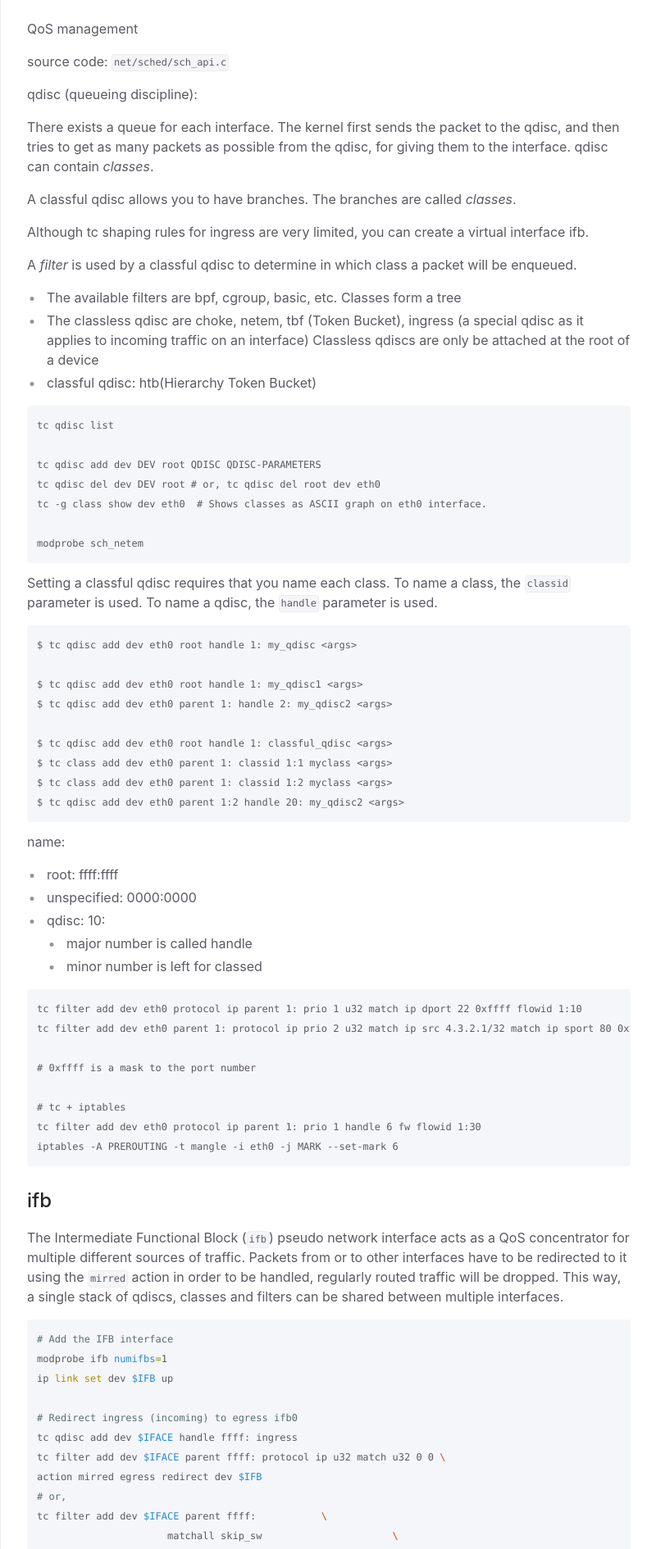
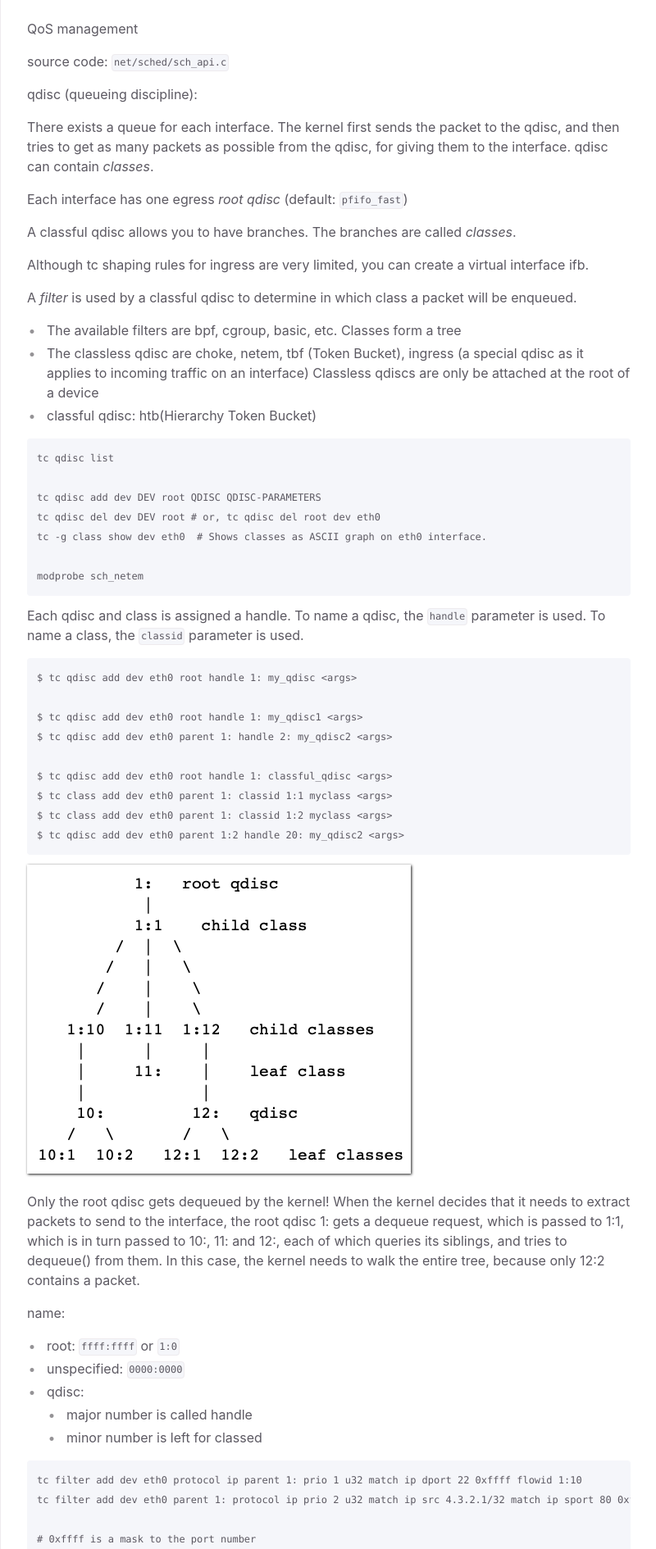
Before and after one commit to wongsingfo/comp-sys, a Jekyll site: the page built from docs/net/iproute2.md, in a window 1280 px wide. Shown: the part 1513-3403 px from the top of the page at 82% size, without its empty margins (371-1171 px from the left). Built offline with Jekyll 4.4.1, drawn with Linux system fonts in a browser that asks for light colours.

Commit message:
[update]

````diff
--- a/docs/net/iproute2.md
+++ b/docs/net/iproute2.md
@@ -74,6 +74,8 @@ qdisc (queueing discipline):
 
 There exists a queue for each interface. The kernel first sends the packet to the qdisc, and then tries to get as many packets as possible from the qdisc, for giving them to the interface. qdisc can contain *classes*.
 
+Each interface has one egress *root qdisc* (default: `pfifo_fast`)
+
 A classful qdisc allows you to have branches. The branches are called *classes*.
 
 Although tc shaping rules for ingress are very limited, you can create a virtual interface ifb.
@@ -96,7 +98,7 @@ tc -g class show dev eth0  # Shows classes as ASCII graph on eth0 interface.
 modprobe sch_netem
 ```
 
-Setting a classful qdisc requires that you name each class. To name a class, the `classid` parameter is used. To name a qdisc, the `handle` parameter is used.
+Each qdisc and class is assigned a handle. To name a qdisc, the `handle` parameter is used. To name a class, the `classid` parameter is used.
 
 ```
 $ tc qdisc add dev eth0 root handle 1: my_qdisc <args>
@@ -110,11 +112,15 @@ $ tc class add dev eth0 parent 1: classid 1:2 myclass <args>
 $ tc qdisc add dev eth0 parent 1:2 handle 20: my_qdisc2 <args>
 ```
 
+{% include img.html filename="Screen Shot 2020-04-17 at 10.50.11 PM.png" %}
+
+Only the root qdisc gets dequeued by the kernel! When the kernel decides that it needs to extract packets to send to the interface, the root qdisc 1: gets a dequeue request, which is passed to 1:1, which is in turn passed to 10:, 11: and 12:, each of which queries its siblings, and tries to dequeue() from them. In this case, the kernel needs to walk the entire tree, because only 12:2 contains a packet.
+
 name:
 
-- root: ffff:ffff
-- unspecified: 0000:0000
-- qdisc: 10:
+- root: `ffff:ffff` or `1:0`
+- unspecified: `0000:0000`
+- qdisc:
   - major number is called handle
   - minor number is left for classed
 
````
Also changed, not shown: docs/arch/x86.md (+1 -3 lines), docs/net-sys/net-sys.md (+4 -0 lines), docs/net-sys/nginx.md (+0 -1 lines), docs/prog-lang/prog-lang.md (+5 -0 lines), assets/img/Screen Shot 2020-04-17 at 10.50.11 PM.png (added).
